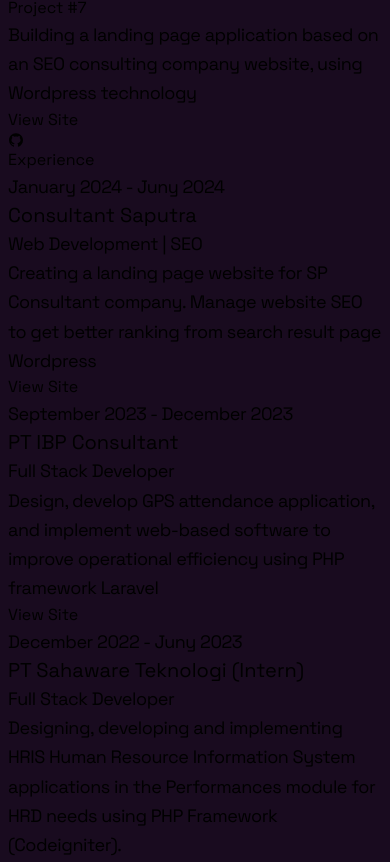
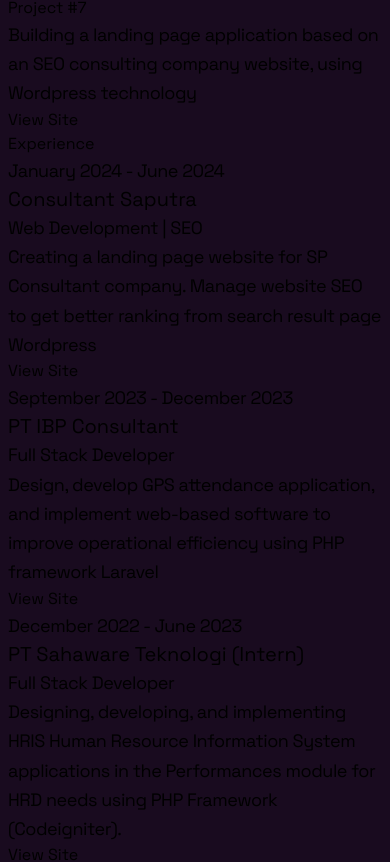
Before and after one commit to hasbirdfn/portfolio-react, a React (Vite) app: page / in a window 390 px wide. Shown: the part 6078-6940 px from the top of the page. Built offline with nearby package versions, Linux system fonts and the light colour scheme.

Commit message:
Update component and css

```diff
--- a/src/App.css
+++ b/src/App.css
@@ -2,7 +2,7 @@
   display: flex;
   flex-direction: column;
   align-items: center;
-  justify-content: center; /* Ini sudah memastikan konten di tengah vertikal */
+  justify-content: center; /* Memastikan konten di tengah vertikal */
   width: 100%;
   max-width: 1280px;
   margin: 0 auto;
@@ -11,40 +11,18 @@
   min-height: 100vh; /* Menjamin #root mengambil seluruh tinggi layar */
 }
 
-
-@media (max-width: 1024px) {
+@media (max-width: 768px) {
   #root {
-    padding: 1.5rem;
+    padding: 1rem; /* Padding di tablet */
+    text-align: center; /* Pastikan teks di tengah */
   }
 }
 
-@media (max-width: 768px) {
-  #root {
-    padding: 1rem;
-    flex-direction: column;
-    text-align: center;
-  }
-}
-
-@media (max-width: 480px) {
-  #root {
-    padding: 0.5rem;
-    flex-direction: column;
-  }
-}
-
-/* logo */
-
-.logo {
-  height: 6em;
-  padding: 1.5em;
-  will-change: filter;
-  transition: filter 300ms;
-}
 
 @media (max-width: 768px) {
   #root {
-    padding: 1rem;
+    padding: 1rem; /* Padding di tablet */
+    text-align: center; /* Pastikan teks di tengah */
   }
 }
 
@@ -54,10 +32,31 @@
   }
 }
 
+/* Logo styling */
+.logo {
+  height: 6em;
+  padding: 1.5em;
+  will-change: filter;
+  transition: filter 300ms;
+}
+
+@media (max-width: 768px) {
+  .logo {
+    height: 5em;
+  }
+}
+
+
+@media (max-width: 480px) {
+  .logo {
+    height: 4em;
+  }
+}
 
 .logo:hover {
   filter: drop-shadow(0 0 2em #646cffaa);
 }
+
 .logo.react:hover {
   filter: drop-shadow(0 0 2em #61dafbaa);
 }
@@ -83,6 +82,7 @@
   }
 }
 
+/* Heading styling */
 h2 {
   font-size: 2rem; /* Default untuk desktop */
 }
@@ -99,7 +99,7 @@
   }
 }
 
-
+/* Card styling */
 .card {
   padding: 2em;
 }
@@ -124,6 +124,7 @@
   }
 }
 
+/* Additional styling */
 .read-the-docs {
   color: #888;
 }
--- a/src/components/Experience.jsx
+++ b/src/components/Experience.jsx
@@ -1,15 +1,15 @@
-import React from 'react'
-import { motion } from 'framer-motion'
-import Reveal from "./Reveal"
+import React from 'react';
+import { motion } from 'framer-motion';
+import Reveal from './Reveal';
 
 const experiences = [
   {
-    period: 'January 2024 - Juny 2024',
+    period: 'January 2024 - June 2024',
     company: 'Consultant Saputra',
     position: 'Web Development | SEO',
     description: 'Creating a landing page website for SP Consultant company. Manage website SEO to get better ranking from search result page Wordpress',
     links: {
-      site: "https://spkonsultan.com/",
+      site: 'https://spkonsultan.com/',
     },
   },
   {
@@ -18,23 +18,23 @@
     position: 'Full Stack Developer',
     description: 'Design, develop GPS attendance application, and implement web-based software to improve operational efficiency using PHP framework Laravel',
     links: {
-        site: "https://ibpkonsultan.com/",
+      site: 'https://ibpkonsultan.com/',
     },
   },
   {
-      period: 'December 2022 - Juny 2023',
+    period: 'December 2022 - June 2023',
     company: 'PT Sahaware Teknologi (Intern)',
     position: 'Full Stack Developer',
-      description: ' Designing, developing and implementing HRIS Human Resource Information System applications in the Performances module for HRD needs using PHP Framework (Codeigniter).',
+    description: 'Designing, developing, and implementing HRIS Human Resource Information System applications in the Performances module for HRD needs using PHP Framework (Codeigniter).',
     links: {
-        site: "https://sahaware.co.id/id/",
+      site: 'https://sahaware.co.id/id/',
     },
   },
-]
+];
 
 const Experience = () => {
   return (
-    <div className='p-8 max-w-[600px] mx-auto' id='experience'>
+    <section className='p-8 max-w-[600px] mx-auto' id='experience'>
       <h1 className='text-4xl text-gray-200 font-bold text-center mb-12'>Experience</h1>
       <motion.div
         className='space-y-8'
@@ -57,8 +57,8 @@
               <a
                 href={experience.links.site}
                 className='px-4 py-2 mt-6 text-center bg-purple-600 text-gray-200 rounded-lg hover:bg-purple-700 transition duration-300 block'
-                target="_blank" // Membuka di tab baru
-                rel="noopener noreferrer" // Untuk keamanan
+                target="_blank"
+                rel="noopener noreferrer"
               >
                 View Site
               </a>
@@ -66,8 +66,8 @@
           </Reveal>
         ))}
       </motion.div>
-    </div>
-  )
-}
+    </section>
+  );
+};
 
-export default Experience
+export default Experience;
--- a/src/components/Footer.jsx
+++ b/src/components/Footer.jsx
@@ -1,16 +1,16 @@
-import React from 'react'
-import { FaGithubSquare, FaInstagram } from 'react-icons/fa'
-import hasbcodelogo from "../assets/hasbcodelogo.png"; // Import gambar
+import React from 'react';
+import { FaGithubSquare, FaInstagram } from 'react-icons/fa';
+import hasbcodelogo from '../assets/hasbcodelogo.png'; // Import gambar
 
 const Footer = () => {
   return (
-    <div className='max-w-[1300px] mx-auto p-6 md:p-20 text-sm md:text-lg mt-12'>
+    <footer className='max-w-[1300px] mx-auto p-6 md:p-20 text-sm md:text-lg mt-12'>
       <div className='flex flex-col md:flex-row items-center justify-between'>
         {/* Logo di sebelah kiri */}
         <a href="#" className="flex items-center gap-4 mb-6 md:mb-0">
           <img
             src={hasbcodelogo}
-            alt="Foto HasBcode"
+            alt="HasbBcode Logo"
             className='w-16 h-16 md:w-32 md:h-32 rounded-full object-cover'
           />
           <h3 className='text-2xl text-gray-200 font-semibold'>HasbBcode</h3>
@@ -22,6 +22,7 @@
             href="https://github.com/hasbirdfn"
             target="_blank"
             rel="noopener noreferrer"
+            aria-label="GitHub"
           >
             <FaGithubSquare />
           </a>
@@ -29,6 +30,7 @@
             href="https://www.instagram.com/radifan14/"
             target="_blank"
             rel="noopener noreferrer"
+            aria-label="Instagram"
           >
             <FaInstagram />
           </a>
@@ -39,8 +41,8 @@
       <div className='text-center text-gray-400 mt-6'>
         © 2024 Hasbi Radifan L
       </div>
-    </div>
-  )
+    </footer>
+  );
 }
 
-export default Footer
+export default Footer;
--- a/src/components/Portfolio.jsx
+++ b/src/components/Portfolio.jsx
@@ -1,4 +1,8 @@
 import React from 'react';
+import {
+  AiOutlineGithub,
+} from 'react-icons/ai';
+import Reveal from "./Reveal";
 import project1 from "../assets/project1.jpg";
 import project2 from "../assets/project2.jpg";
 import project3 from "../assets/project3.jpg";
@@ -6,8 +10,6 @@
 import project5 from "../assets/project5.jpg";
 import project6 from "../assets/project6.jpg";
 import project7 from "../assets/project7.jpg";
-import { AiOutlineGithub } from 'react-icons/ai';
-import Reveal from "./Reveal";
 
 const projects = [
   {
@@ -44,7 +46,6 @@
     links: {
       site: "#",
       github: "https://github.com/hasbirdfn/Absensi-GPS",
-
     },
   },
   {
@@ -77,7 +78,7 @@
 
 const Portfolio = () => {
   return (
-    <div className='max-w-[1000px] mx-auto p-6 md:my-20' id="portfolio">
+    <section className='max-w-[1000px] mx-auto p-6 md:my-20' id="portfolio">
       <h2 className='text-3xl font-bold text-center text-gray-200 mb-8'>Portfolio</h2>
       <div className='grid grid-cols-1 md:grid-cols-2 gap-8'>
         {projects.map((project, index) => (
@@ -86,37 +87,38 @@
               <img
                 src={project.img}
                 alt={project.title}
-                className='w-full cursor-pointer h-128 object-cover' // Atur tinggi gambar
+                className='w-full h-[200px] object-cover' // Atur tinggi gambar untuk konsistensi
+                loading="lazy" // Tambahkan lazy loading untuk gambar
               />
               <div className='flex-1 p-4'>
                 <h3 className='text-2xl font-semibold text-gray-200 mb-2'>{project.title}</h3>
-
                 <p className='text-gray-300 mb-4'>{project.description}</p>
                 <div className='flex justify-center space-x-4'>
                   <a
                     href={project.links.site}
-                    className='px-4 py-2  bg-purple-600 text-gray-200 rounded-lg hover:bg-purple-700 transition duration-300'
-                    target="_blank" // Membuka di tab baru
-                    rel="noopener noreferrer" // Untuk keamanan
-
+                    className='px-4 py-2 bg-purple-600 text-gray-200 rounded-lg hover:bg-purple-700 transition duration-300'
+                    target="_blank"
+                    rel="noopener noreferrer"
                   >
                     View Site
                   </a>
+                  {project.links.github && (
                     <a
                       href={project.links.github}
                       className='px-4 py-2 bg-gray-600 text-gray-200 rounded-lg hover:bg-gray-700 transition duration-300'
-                    target="_blank" // Membuka di tab baru
-                    rel="noopener noreferrer" // Untuk keamanan
+                      target="_blank"
+                      rel="noopener noreferrer"
                     >
                       <AiOutlineGithub />
                     </a>
+                  )}
                 </div>
               </div>
             </div>
           </Reveal>
         ))}
       </div>
-    </div>
+    </section>
   );
 }
 
--- a/src/components/Skills.jsx
+++ b/src/components/Skills.jsx
@@ -15,7 +15,7 @@
   DiCodeigniter,
   DiPhp,
 } from "react-icons/di";
-import Reveal from "./Reveal"
+import Reveal from "./Reveal";
 
 const skills = [
   {
@@ -42,20 +42,24 @@
   },
 ];
 
-// Isi Konten pada grid
 const Skills = () => {
-
   return (
-    <div className="max-w-[650px] mx-auto flex flex-col justify-center px-4 text-gray-200 pb-8 md:py-12" id="skills">
+    <div
+      className="max-w-4xl mx-auto flex flex-col justify-center px-4 text-gray-200 pb-8 md:py-12"
+      id="skills"
+    >
       <Reveal>
         <h2 className="text-3xl font-bold mb-4 text-center">Skills</h2>
         <p className="text-center mb-8">
           I worked on various Front-end and Back-end projects.
         </p>
 
-      <div className="grid grid-cols-1 sm:grid-cols-2 gap-x-4 gap-y-6">
+        <div className="grid grid-cols-1 sm:grid-cols-2 md:grid-cols-3 gap-6">
           {skills.map((skill, index) => (
-          <div key={index} className="border border-purple-900 p-6 rounded-lg bg-purple-900/20 shadow-lg w-full">
+            <div
+              key={index}
+              className="border border-purple-900 p-6 rounded-lg bg-purple-900/20 shadow-lg"
+            >
               <h3 className="text-xl font-bold mb-4 text-center">{skill.category}</h3>
               <div className="grid grid-cols-2 gap-4">
                 {skill.technologies.map((tech, idx) => (
```
Also changed, not shown: src/components/Contact.jsx (+15 -4 lines), src/index.css (+7 -6 lines). Lines whose indentation alone changed are shown as unchanged.
